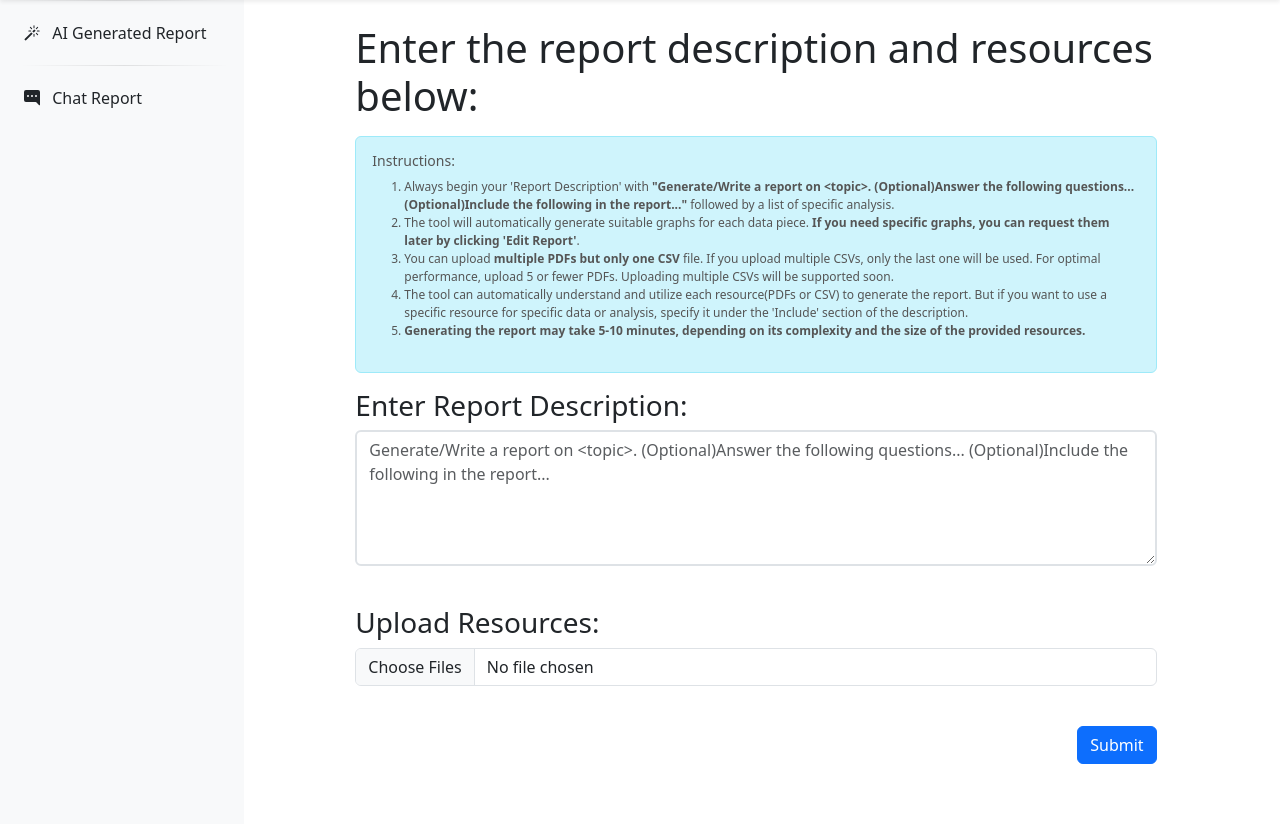
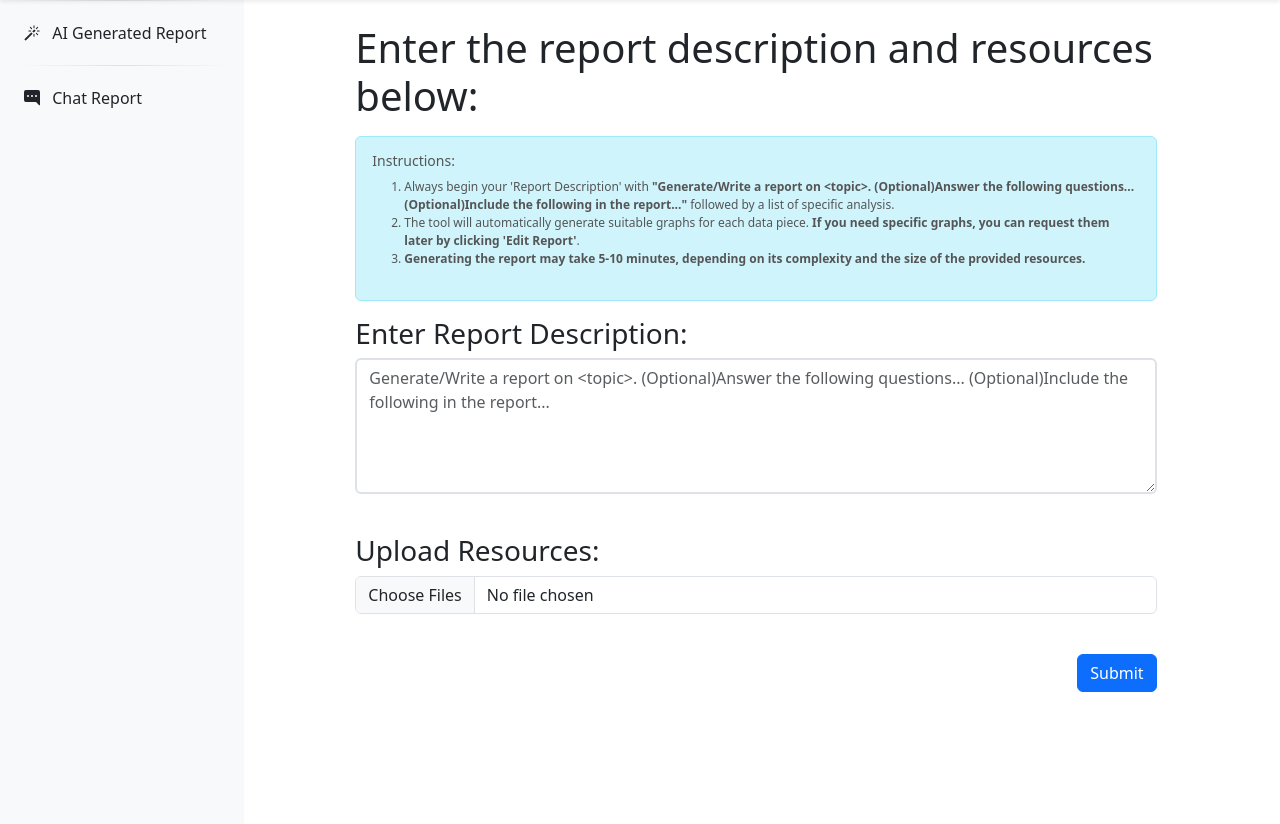
Before and after one commit to TrusttyReporter/Trustty-Reporter-FrontEnd, a Flask app: page /dashboard/ in a window 1280 px wide. Shown: the part 68-892 px from the top of the page. Run offline with Flask 3, Linux system fonts and the light colour scheme; the visitor is signed in with stand-in values (Sample User, id 1); some libraries are stand-ins or nearby versions.

Commit message:
Further updates for multiCSV

```diff
--- a/app/dashboard/routes.py
+++ b/app/dashboard/routes.py
@@ -20,12 +20,12 @@ from requests.exceptions import RequestException
 from tenacity import retry, stop_after_attempt, wait_exponential, retry_if_exception_type
 
 #Main API:
-#main_url="https://reporting-tool-api.onrender.com"
-#api_key = 'ca3a94dc-dafd-4878-99a0-a86ebc386c50'  # Replace with your actual API key
+main_url="https://reporting-tool-api.onrender.com"
+api_key = 'ca3a94dc-dafd-4878-99a0-a86ebc386c50'  # Replace with your actual API key
 
 #Testing API:
-main_url="https://reporting-tool-api-test.onrender.com"
-api_key='24d7f9b5-8325-47cd-9800-5cae89248e8b'
+#main_url="https://reporting-tool-api-test.onrender.com"
+#api_key='24d7f9b5-8325-47cd-9800-5cae89248e8b'
 
 @dashboard_bp.route('/', methods=['GET', 'POST'])
 @login_required
@@ -168,7 +168,7 @@ def api_result():
         #print("/n/n-----/n/n")
         #print("/n/n-----/n/n")
         #session['csv_summary'] = response_json['csv_summary'] #Old code when only single csv was allowed
-        session['csv_summary'] = [f"###Data Name: {csv[0:-4]}\n\n{csv_summary[csv]['summary']}" for csv in csv_summary]
+        session['csv_summary'] = [f"### Data Name: {csv[0:-4]}\n\n{csv_summary[csv]['summary']}" for csv in csv_summary]
         #print(session['csv_summary'])
         session['doc_summaries'] = [] if response_json['doc_chunks'] == "" else [f"### Document Name: {source}\n\n{doc_chunks[source]['doc_summary']}" for source in doc_chunks]
         session['event_stream_status'] = True
--- a/app/dashboard/templates/report-inputs.html
+++ b/app/dashboard/templates/report-inputs.html
@@ -94,8 +94,6 @@
                             <ol style="font-size: 12px; color: #555;">
                                 <li>Always begin your 'Report Description' with <b>"Generate/Write a report on &lt;topic&gt;. (Optional)Answer the following questions... (Optional)Include the following in the report..."</b> followed by a list of specific analysis.</li>
                                 <li>The tool will automatically generate suitable graphs for each data piece. <b>If you need specific graphs, you can request them later by clicking 'Edit Report'</b>.</li>
-                                <li>You can upload <b>multiple PDFs but only one CSV</b> file. If you upload multiple CSVs, only the last one will be used. For optimal performance, upload 5 or fewer PDFs. Uploading multiple CSVs will be supported soon.</li>
-                                <li>The tool can automatically understand and utilize each resource(PDFs or CSV) to generate the report. But if you want to use a specific resource for specific data or analysis, specify it under the 'Include' section of the description.</li>
                                 <li><b>Generating the report may take 5-10 minutes, depending on its complexity and the size of the provided resources.</b></li>
                             </ol>
                           </div>
```
